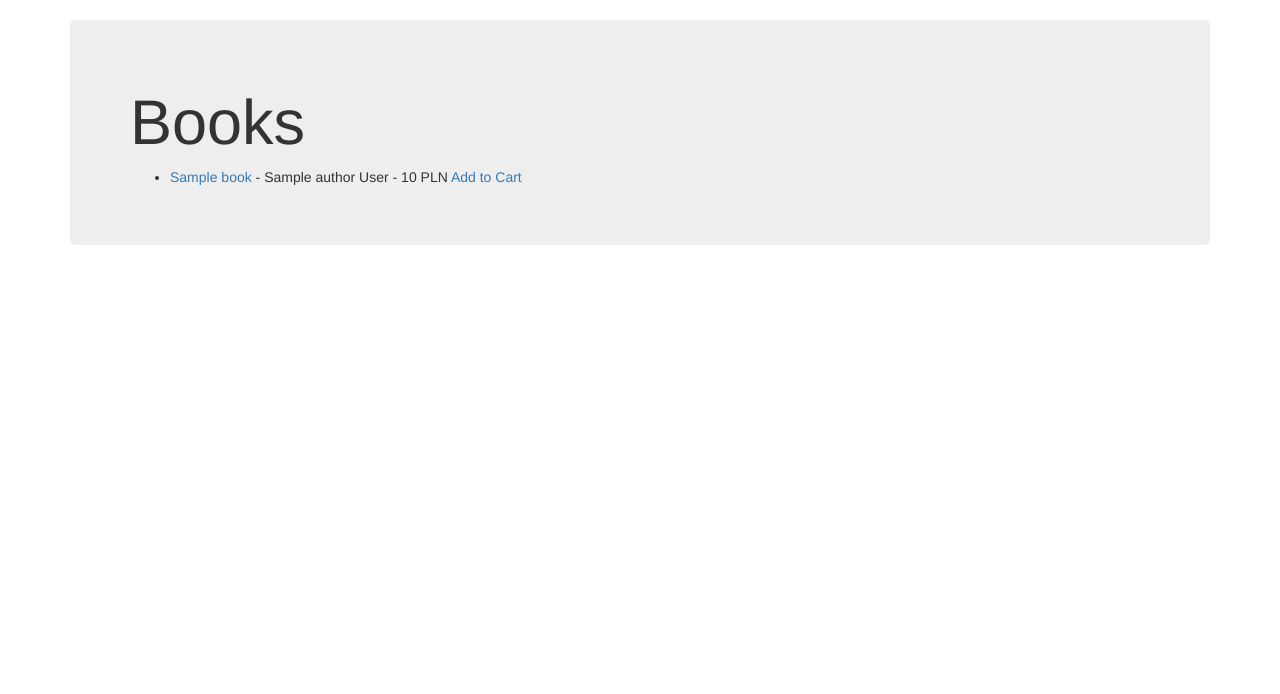
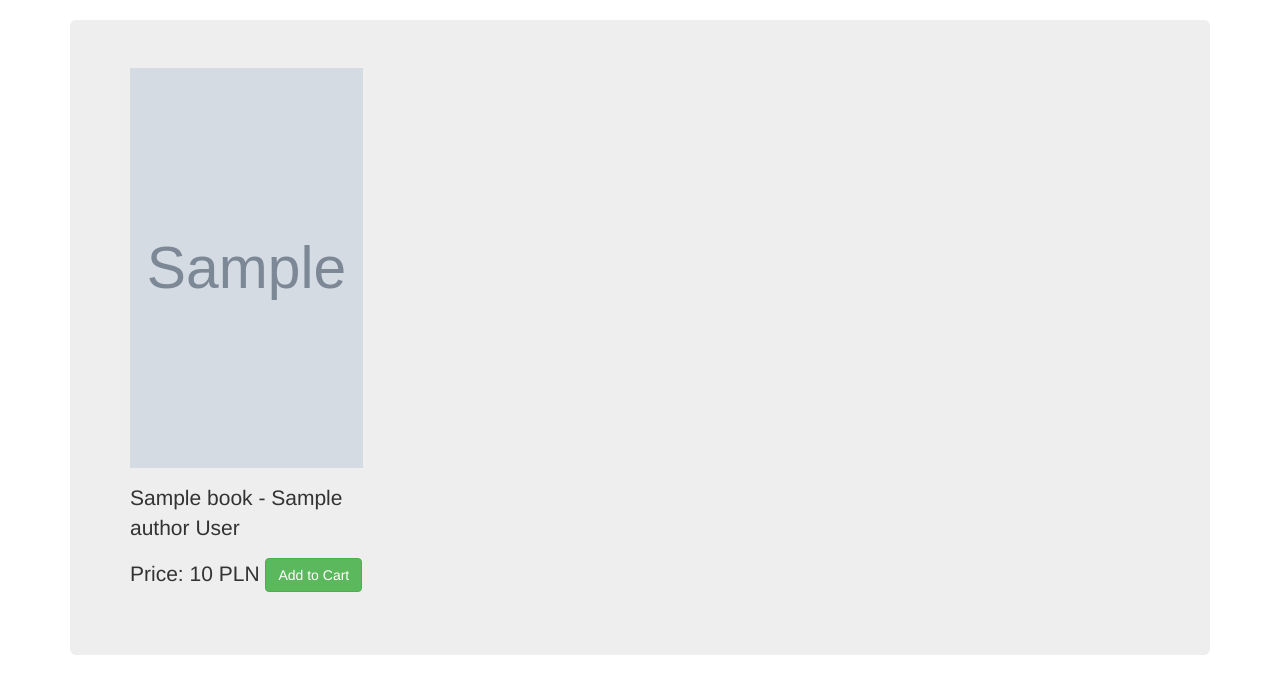
Before and after one commit to damianpud/flask_task, a Flask app: page / in a window 1280 px wide. Shown: the part 92-786 px from the top of the page. Run offline with Flask 2, Linux system fonts and the light colour scheme; tables that the repository leaves empty hold one stand-in row (values such as "Sample post"); grey boxes marked "Sample" are stand-in pictures; parts of the project's set-up code (start-up, migrations or seed data) failed here and were passed over; some libraries are stand-ins or nearby versions.

Commit message:
updated books template

```diff
--- a/templates/books.html
+++ b/templates/books.html
@@ -1,34 +1,51 @@
 {% extends "base.html" %}
 
 {% block content_main %}
-  <h1>{{ title }}</h1>
-  <ul>
+
     {% if current_user.is_authenticated and current_user.has_role('superuser') %}
+    <div class="row">
       {% for book in books %}
-      <li>
-        <a href="{{ url_for('main.book_detail', book_id=book.id) }}">{{ book.title}}</a>
-        - {{ book.author.name }} {{ book.author.surname }} - {{ book.price }} PLN
-        <a href="{{ url_for('main.book_update', book_id=book.id) }}">update</a> /
-        <a href="{{ url_for('main.book_delete', book_id=book.id) }}">delete</a> /
-        <a href="{{ url_for('main.add_to_cart', book_id=book.id) }}">Add to Cart</a>
-      </li>
+        <div class="col-sm-6 col-md-4 col-lg-3">
+          <p><a href="{{ url_for('main.book_detail', book_id=book.id) }}">
+              <img src='{{ book.cover }}' style="min-height:400px;width:100%;""></a></p>
+          <p>{{ book.title }} - {{ book.author.name }} {{ book.author.surname }}</p>
+          <p> <a href="{{ url_for('main.book_update', book_id=book.id) }}">update</a> /
+              <a href="{{ url_for('main.book_delete', book_id=book.id) }}">delete</a> /</p>
+          <p>Price: {{ book.price }} PLN
+            <a class="btn btn-success" type="button" href="{{ url_for('main.add_to_cart', book_id=book.id) }}">
+              Add to Cart</a></p>
+        </div>
       {% endfor %}
+    </div>
+
     {% elif current_user.is_authenticated  %}
+    <div class="row">
       {% for book in books %}
-      <li>
-        <a href="{{ url_for('main.book_detail', book_id=book.id) }}">{{ book.title }}</a>
-        - {{ book.author.name }} {{ book.author.surname }} - {{ book.price }} PLN
-        <a href="{{ url_for('main.add_to_cart', book_id=book.id) }}">Add to Cart</a>
-      </li>
+          <div class="col-sm-6 col-md-4 col-lg-3">
+            <p><a href="{{ url_for('main.book_detail', book_id=book.id) }}">
+              <img src='{{ book.cover }}' style="min-height:400px;width:100%;""></a></p>
+            <p>{{ book.title }} - {{ book.author.name }} {{ book.author.surname }}</p>
+            <p>Price: {{ book.price }} PLN
+              <a class="btn btn-success" type="button" href="{{ url_for('main.add_to_cart', book_id=book.id) }}">
+                Add to Cart</a></p>
+          </div>
       {% endfor %}
+    </div>
+
     {% else %}
+    <div class="row">
       {% for book in books %}
-      <li>
-        <a href="{{ url_for('main.book_detail', book_id=book.id) }}">{{ book.title }}</a>
-        - {{ book.author.name }} {{ book.author.surname }} - {{ book.price }} PLN
-        <a href="{{ url_for('main.add_to_cart', book_id=book.id) }}">Add to Cart</a>
-      </li>
+          <div class="col-sm-6 col-md-4 col-lg-3">
+            <p><a href="{{ url_for('main.book_detail', book_id=book.id) }}">
+              <img src='{{ book.cover }}' style="min-height:400px;width:100%;"></a></p>
+            <p>{{ book.title }} - {{ book.author.name }} {{ book.author.surname }}</p>
+            <p>Price: {{ book.price }} PLN
+              <a class="btn btn-success" type="button" href="{{ url_for('main.add_to_cart', book_id=book.id) }}">
+                Add to Cart</a></p>
+          </div>
       {% endfor %}
+    </div>
+
     {% endif %}
-  </ul>
+
 {% endblock %}
```
Lines whose indentation alone changed are shown as unchanged.
